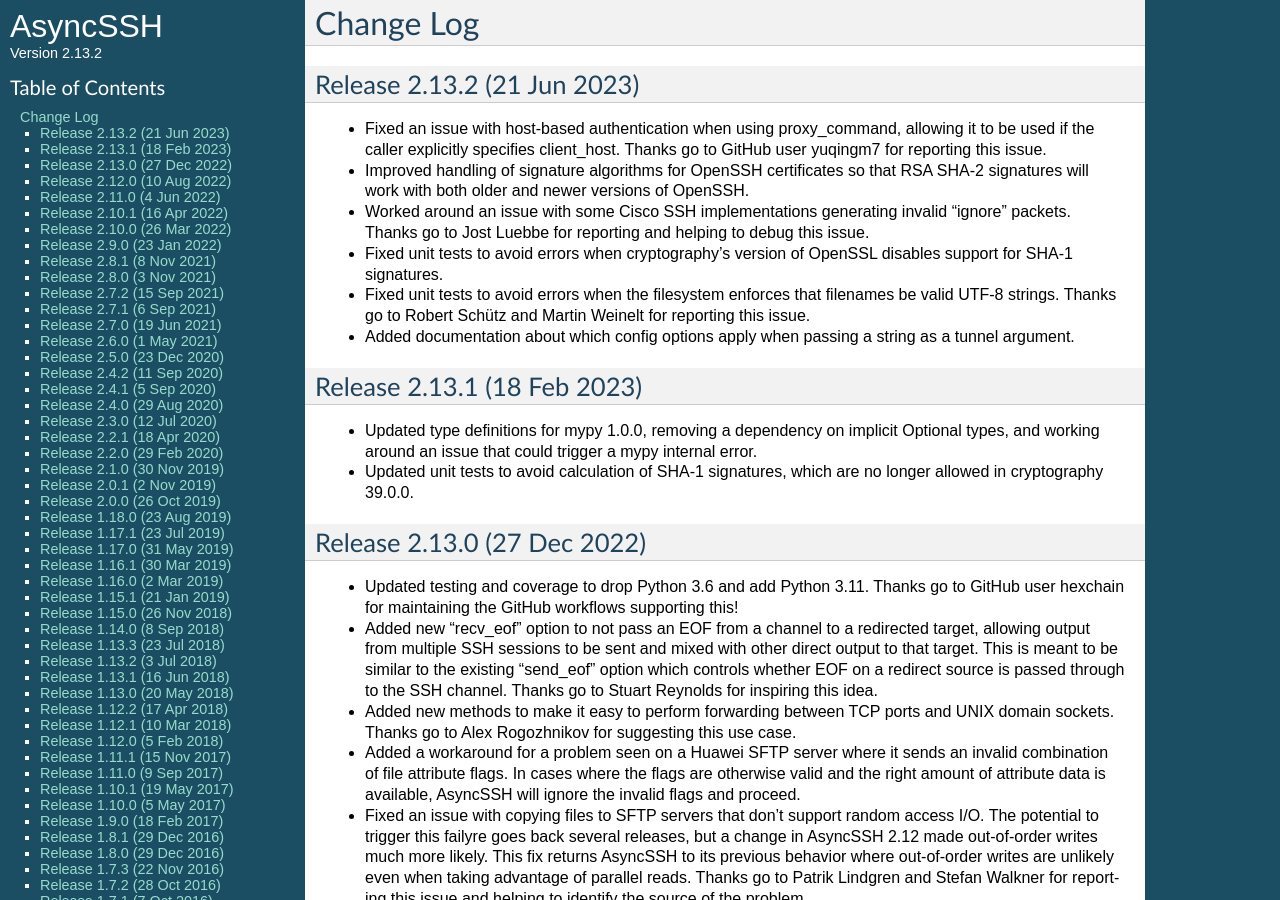
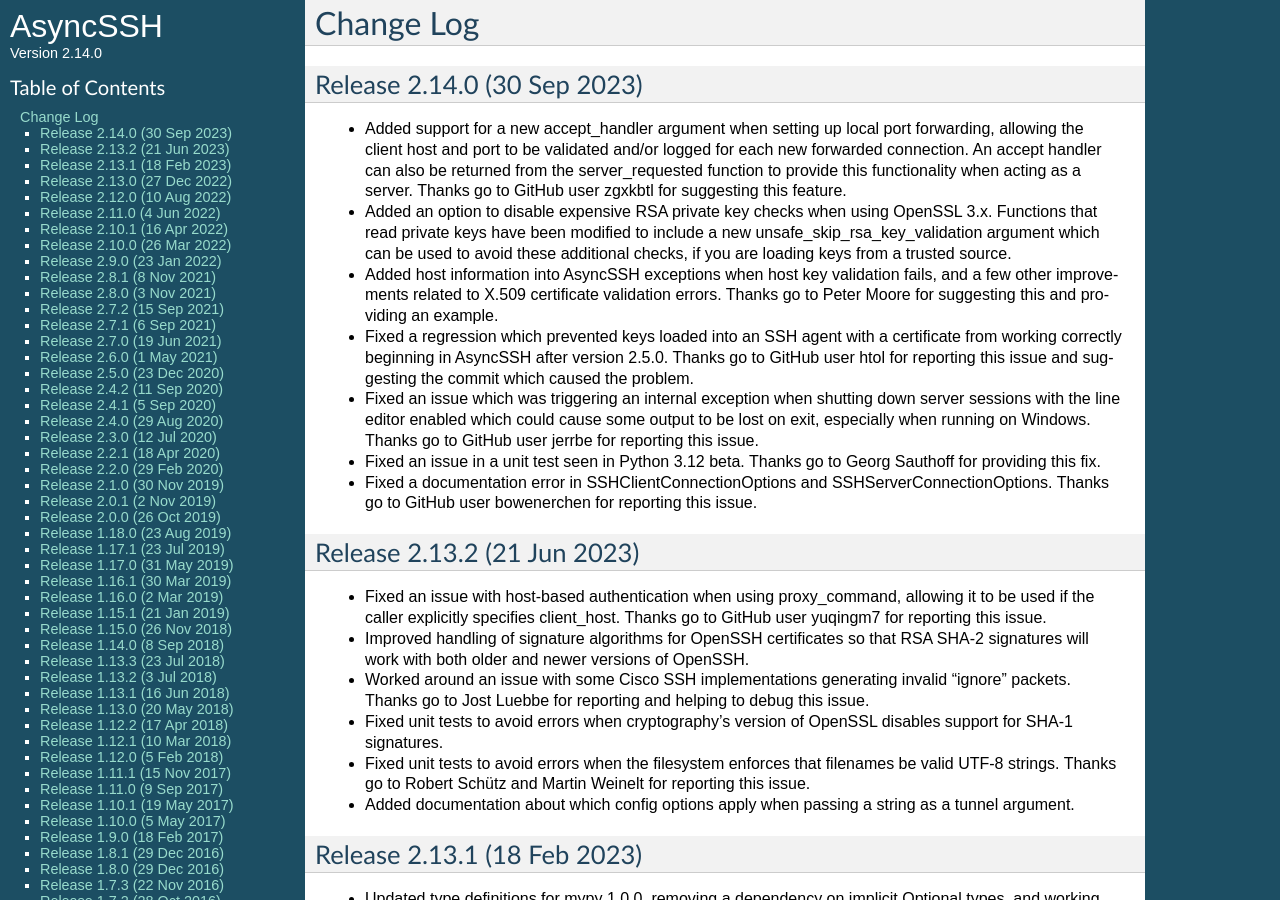
Before and after one commit to ronf/asyncssh, a Sphinx documentation site: the page built from docs/changes.rst, in a window 1280 px wide and 900 px high. Built offline with Sphinx 7.4.7, drawn with Linux system fonts in a browser that asks for light colours.

Commit message:
Bump version number up to 2.14.0 and update change log

```diff
--- a/asyncssh/version.py
+++ b/asyncssh/version.py
@@ -26,4 +26,4 @@ __author_email__ = 'ronf@timeheart.net'
 
 __url__ = 'http://asyncssh.timeheart.net'
 
-__version__ = '2.13.2'
+__version__ = '2.14.0'
--- a/docs/changes.rst
+++ b/docs/changes.rst
@@ -2,6 +2,44 @@
 
 Change Log
 ==========
+
+Release 2.14.0 (30 Sep 2023)
+----------------------------
+
+* Added support for a new accept_handler argument when setting up
+  local port forwarding, allowing the client host and port to be
+  validated and/or logged for each new forwarded connection. An
+  accept handler can also be returned from the server_requested
+  function to provide this functionality when acting as a server.
+  Thanks go to GitHub user zgxkbtl for suggesting this feature.
+
+* Added an option to disable expensive RSA private key checks when
+  using OpenSSL 3.x. Functions that read private keys have been
+  modified to include a new unsafe_skip_rsa_key_validation argument
+  which can be used to avoid these additional checks, if you are
+  loading keys from a trusted source.
+
+* Added host information into AsyncSSH exceptions when host key
+  validation fails, and a few other improvements related to X.509
+  certificate validation errors. Thanks go to Peter Moore for
+  suggesting this and providing an example.
+
+* Fixed a regression which prevented keys loaded into an SSH agent
+  with a certificate from working correctly beginning in AsyncSSH
+  after version 2.5.0. Thanks go to GitHub user htol for reporting
+  this issue and suggesting the commit which caused the problem.
+
+* Fixed an issue which was triggering an internal exception when
+  shutting down server sessions with the line editor enabled which
+  could cause some output to be lost on exit, especially when running
+  on Windows. Thanks go to GitHub user jerrbe for reporting this issue.
+
+* Fixed an issue in a unit test seen in Python 3.12 beta. Thanks go
+  to Georg Sauthoff for providing this fix.
+
+* Fixed a documentation error in SSHClientConnectionOptions and
+  SSHServerConnectionOptions. Thanks go to GitHub user bowenerchen
+  for reporting this issue.
 
 Release 2.13.2 (21 Jun 2023)
 ----------------------------
```
